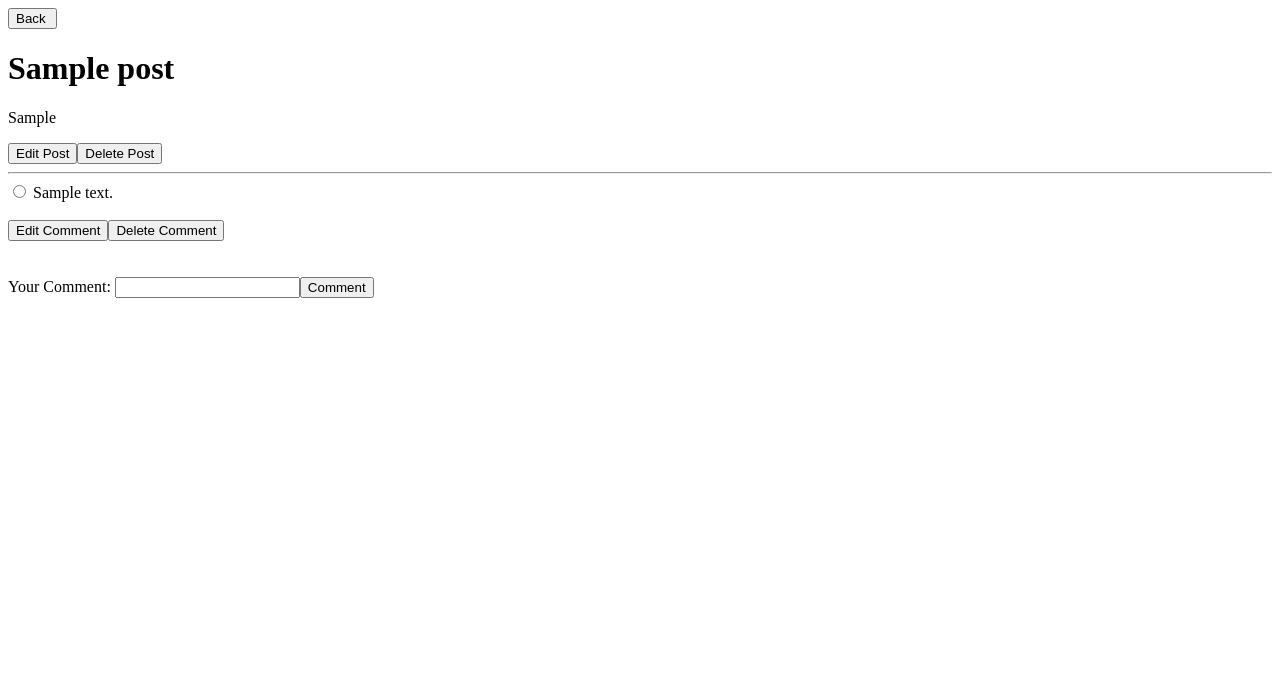
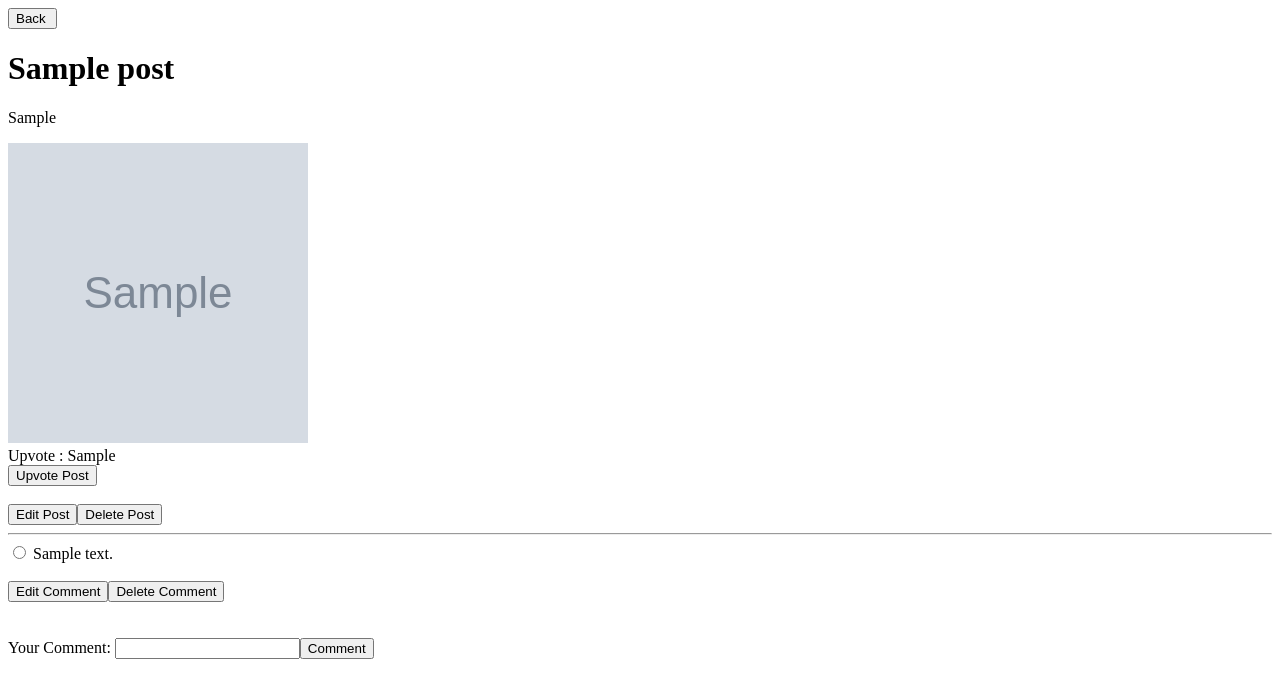
Before and after one commit to sithuaung223/CSE330-Bitbucket, a PHP site: page /posts.php in a window 1280 px wide. Shown: the top 698 px of the page. Run offline with PHP 8.4, Linux system fonts and the light colour scheme; the visitor is signed in with stand-in values (Sample User, id 1); tables that the repository leaves empty or names only in its code hold one stand-in row (values such as "Sample post"); grey boxes marked "Sample" are stand-in pictures.

Commit message:
first commit

```diff
--- a/insert.php
+++ b/insert.php
@@ -17,5 +17,5 @@
 	$stmt->execute();
 
 	$stmt->close();
-	header("Location: profile.php");
+	header("Location: select.php");
 ?>
--- a/posts.php
+++ b/posts.php
@@ -2,6 +2,12 @@
 <html>
 <head>
 		<title>Post</title>
+		<style>
+			img{
+				width: 300px;
+				height: 300px;
+			}
+		</style>
 </head>
 <body>
 
@@ -17,6 +23,20 @@ session_start();
 		if ($button== "Edit Post"){
 			header("Location: edit_post.php");
 		}
+		//Upvote
+		if ($button== "Upvote Post"){
+			$post_id = $_SESSION['post_id'];
+			$stmt= $mysqli->prepare("update votes set upvote=upvote+1 where post_id=?");
+				if(!$stmt){
+					printf("Query Prep Failed: %s\n", $mysqli->error);
+					exit;
+				}
+
+			$stmt->bind_param('i', $post_id);
+			$stmt->execute();
+			$stmt->close();
+		}
+
 		//Delete Post
 		if ($button== "Delete" || $button== "Delete Post"){
 		 $post_id= $_SESSION['post_id'];
@@ -67,7 +87,7 @@ session_start();
 		}
 	}
   $post_id = $_SESSION['post_id'];
-  $stmt= $mysqli->prepare("select post_title,post from posts where post_id=?");
+  $stmt= $mysqli->prepare("select post_title,post,upvote,img_link from posts where post_id=?");
   	if(!$stmt){
   		printf("Query Prep Failed: %s\n", $mysqli->error);
   		exit;
@@ -75,16 +95,19 @@ session_start();
 
 	$stmt->bind_param('i', $post_id);
 	$stmt->execute();
-	$stmt->bind_result($post_title, $post);
+	$stmt->bind_result($post_title, $post, $upvote,$img_link);
 
 	while ($stmt->fetch()){
 		echo "<h1>".$post_title."</h1>";
 		echo "<p>".$post."</p>";
+		echo '<img src="'.$img_link.'" alt="image"><br>';
+		echo "<p1> Upvote : ".$upvote."</p1>";
 	}
 
  	$stmt->close();
 	if(isset($_SESSION['user_id'])){
 		echo '<form method="post">';
+		echo '<input type="submit" name="upvote" value="Upvote Post"/><br><br>';
 		echo '<input type="submit" name="button" value="Edit Post"/>';
 		echo '<input type="submit" name="button" value="Delete Post"/>';
 		echo '</form>';
```
Also changed, not shown: write_post.php (+5 -2 lines), 2 other files.
